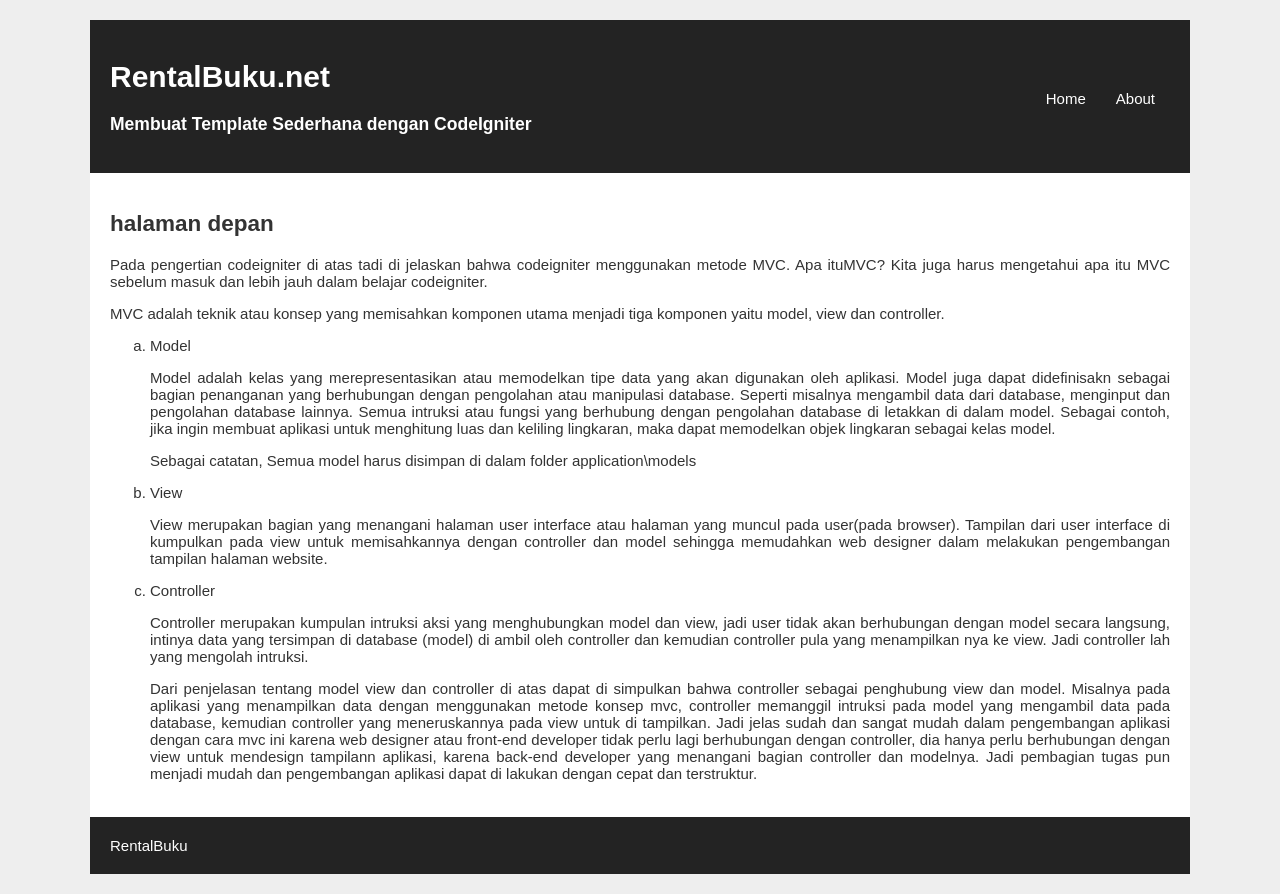
After one commit to hikmatiarpw512/WP2_Hikmatiarpratama, a CodeIgniter app: page /pustaka-booking/index.php/web in a window 1280 px wide. The commit adds this page. Run offline with CodeIgniter, Linux system fonts and the light colour scheme.

Commit message:
pertemuan 5

```diff
--- a/application/config/autoload.php
+++ b/application/config/autoload.php
@@ -58,7 +58,7 @@ $autoload['packages'] = array();
 |
 |	$autoload['libraries'] = array('user_agent' => 'ua');
 */
-$autoload['libraries'] = array();
+$autoload['libraries'] = array("form_validation");
 
 /*
 | -------------------------------------------------------------------
--- a/application/config/config.php
+++ b/application/config/config.php
@@ -23,7 +23,7 @@ defined('BASEPATH') OR exit('No direct script access allowed');
 | a PHP script and you can easily do that on your own.
 |
 */
-$config['base_url'] = '';
+$config['base_url'] = 'http://localhost/pustaka-booking/';
 
 /*
 |--------------------------------------------------------------------------
--- /dev/null
+++ b/application/controllers/web.php
@@ -0,0 +1,14 @@
+<?php
+defined('BASEPATH') or exit ('no direct script access allowed');
+class Web extends CI_Controller{
+ function __construct(){
+ parent::__construct();
+ $this->load->helper('url');
+ }
+ public function index(){
+ $data['judul'] = 'halaman depan';
+ $this->load->view('v_header',$data);
+ $this->load->view('v_index',$data);
+ $this->load->view('v_footer',$data);
+ }
+}
--- /dev/null
+++ b/application/views/v_footer.php
@@ -0,0 +1,6 @@
+<footer>
+    <a href="http://www.RentalBuku.com">RentalBuku</a>
+</footer>
+</div>
+</body>
+</html>
--- /dev/null
+++ b/application/views/v_header.php
@@ -0,0 +1,22 @@
+<!DOCTYPE html>
+<html>
+<head>
+    <meta charset="utf-8">
+    <title>Web Prog II | Merancang Template sederhana dengan Codeigniter</title>
+    <link rel="stylesheet" type="text/css" href="http://localhost/pustaka-booking/assets/css/stylebuku.css">
+</head>
+<body>
+    <div id="wrapper">
+        <header>
+            <hgroup>
+                <h1>RentalBuku.net</h1>
+                <h3>Membuat Template Sederhana dengan CodeIgniter</h3>
+            </hgroup>
+            <nav>
+                <ul>
+                    <li><a href="<?php echo base_url().'index.php/web' ?>">Home</a></li>
+                    <li><a href="<?php echo base_url().'index.php/web/about' ?>">About</a></li>
+                </ul>
+            </nav>
+            <div class="clear"></div>
+        </header>
--- /dev/null
+++ b/application/views/v_index.php
@@ -0,0 +1,49 @@
+<section>
+
+ <h1><?php echo $judul ?></h1>
+ <p align='justify'>Pada pengertian codeigniter di atas
+tadi di jelaskan bahwa codeigniter menggunakan metode MVC. Apa ituMVC? Kita juga harus mengetahui apa itu MVC sebelum masuk dan lebih
+jauh dalam belajar codeigniter.</p>
+ <p>MVC adalah teknik atau konsep yang memisahkan
+komponen utama menjadi tiga komponen yaitu model, view dan
+controller.</p>
+
+ <ol type='a'>
+ <li>Model</li>
+<p align='justify'>Model adalah kelas yang merepresentasikan atau
+memodelkan tipe data yang akan digunakan oleh aplikasi. Model juga
+dapat didefinisakn sebagai bagian penanganan yang berhubungan dengan
+pengolahan atau manipulasi database. Seperti misalnya mengambil data
+dari database, menginput dan pengolahan database lainnya. Semua
+intruksi atau fungsi yang berhubung dengan pengolahan database di
+letakkan di dalam model. Sebagai contoh, jika ingin membuat aplikasi
+untuk menghitung luas dan keliling lingkaran, maka dapat memodelkan
+objek lingkaran sebagai kelas model.</p>
+<p align='justify'>Sebagai catatan, Semua model harus disimpan di
+dalam folder application\models</p>
+<li>View</li>
+<p align='justify'>View merupakan bagian yang menangani halaman user
+interface atau halaman yang muncul pada user(pada browser). Tampilan
+dari user interface di kumpulkan pada view untuk memisahkannya
+dengan controller dan model sehingga memudahkan web designer dalam
+melakukan pengembangan tampilan halaman website.</p>
+<li>Controller</li>
+<p align='justify'>Controller merupakan kumpulan intruksi aksi yang
+menghubungkan model dan view, jadi user tidak akan berhubungan
+dengan model secara langsung, intinya data yang tersimpan di
+database (model) di ambil oleh controller dan kemudian controller
+pula yang menampilkan nya ke view. Jadi controller lah yang mengolah
+intruksi.</p>
+<p align='justify'>Dari penjelasan tentang model view dan controller
+di atas dapat di simpulkan bahwa controller sebagai penghubung view
+dan model. Misalnya pada aplikasi yang menampilkan data dengan
+menggunakan metode konsep mvc, controller memanggil intruksi pada
+model yang mengambil data pada database, kemudian controller yang
+meneruskannya pada view untuk di tampilkan. Jadi jelas sudah dan
+sangat mudah dalam pengembangan aplikasi dengan cara mvc ini karena
+web designer atau front-end developer tidak perlu lagi berhubungan
+dengan controller, dia hanya perlu berhubungan dengan view untuk
+mendesign tampilann aplikasi, karena back-end developer yang menangani bagian controller dan modelnya. Jadi pembagian tugas pun
+menjadi mudah dan pengembangan aplikasi dapat di lakukan dengan
+cepat dan terstruktur.</p>
+ </section>
--- /dev/null
+++ b/assets/css/stylebuku.css
@@ -0,0 +1,51 @@
+body{
+    background: #eee;
+    color: #333;
+    font-family: sans-serif;
+    font-size:15px;
+   }
+   #wrapper{
+    background: #fff;
+    width: 1100px;
+    margin: 20px auto;
+   }
+   #wrapper header{
+    background: #232323;
+    padding: 20px;
+   }
+   #wrapper header hgroup{
+    float: left;
+    color: #fff;
+   }
+   #wrapper header nav{
+
+    float: right;
+    margin-top: 50px;
+   }
+   #wrapper header nav ul{
+    padding: 0;
+    margin: 0;
+   }
+   #wrapper header nav ul li{
+    float: left;
+    list-style: none;
+   }
+   #wrapper header nav ul li a{
+    padding: 15px;
+    color: #fff;
+    text-decoration: none;
+   }
+   .clear{
+    clear: both;
+   }
+   footer{
+    background: #232323;
+    padding: 20px;
+   }
+   footer a{
+    color: #fff;
+    text-decoration: none;
+   }
+   section{
+    padding: 20px;
+   }
--- a/system/libraries/Form_validation.php
+++ b/system/libraries/Form_validation.php
@@ -235,7 +235,7 @@ class CI_Form_validation {
 			}
 		}
 
-		// Build our master array
+
 		$this->_field_data[$field] = array(
 			'field'		=> $field,
 			'label'		=> $label,
```
Also changed, not shown: application/controllers/Daftar.php (added, +30 -0 lines), application/controllers/Matakuliah.php (+15 -0 lines), application/views/form-daftar.php (added, +35 -0 lines), application/views/hasil-daftar.php (added, +21 -0 lines), application/views/v_about.php (added, +23 -0 lines), application/views/view-form-matakuliah.php (+8 -18 lines), assets/css/form-daftar.css (added, +55 -0 lines), assets/css/hasil-daftar.css (added, +27 -0 lines), application/models/Model_latihan1.php (line endings or trailing spaces).
